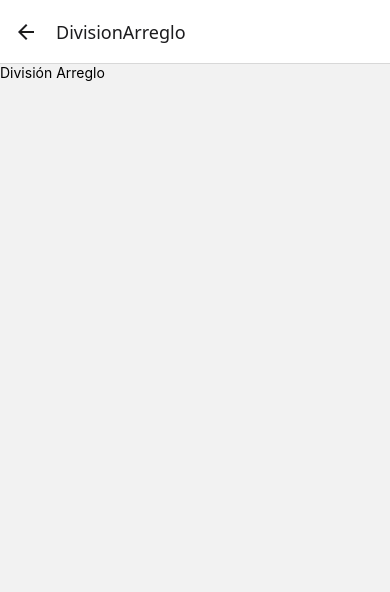
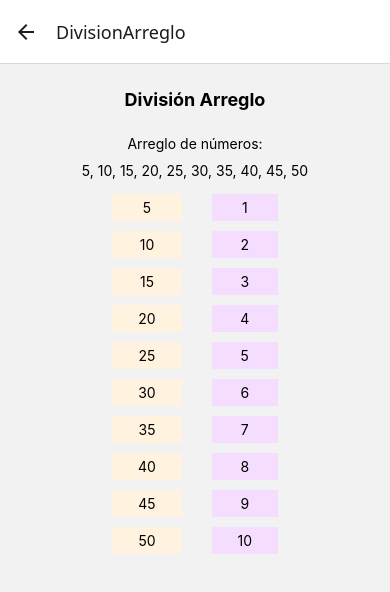
Before and after one commit to AlexdanTB/Ejercicios-TypeScript-ACD, a React Native app: screen /DivisionArreglo in a window 390 px wide. Shown: the top 592 px of the page. Built offline with nearby package versions, Linux system fonts and the light colour scheme.

Commit message:
Calcular division de numeros de arreglo entre 5

```diff
--- a/src/screens/PantallaDivisionArreglo.tsx
+++ b/src/screens/PantallaDivisionArreglo.tsx
@@ -1,10 +1,30 @@
 import React from 'react'
-import { Text, View } from 'react-native'
+import { FlatList, Text, View } from 'react-native'
+import { styles } from '../theme/appStyle'
 
 export const PantallaDivisionArreglo = () => {
-  return (
-    <View>
-        <Text>División Arreglo</Text>
-    </View>
-  )
+    const arreglo = [5, 10, 15, 20, 25, 30, 35, 40, 45, 50];
+
+    return (
+        <View style={styles.vw2}>
+            <Text style={styles.titulo}>División Arreglo</Text>
+            <Text>Arreglo de números:</Text>
+            <Text>{arreglo.join(", ")}</Text>
+            <View style={{ flexDirection: "row", width:"45%", gap: 20}}>
+                <FlatList
+                    data={arreglo}
+                    renderItem={({ item }) =>
+                        <Text style={[styles.fli, {backgroundColor:"#fff3e0ff"}]}>{item}</Text>
+                    }>
+                </FlatList>
+                <FlatList
+                    data={arreglo.map(num => num / 5)}
+                    renderItem={({ item }) =>
+                        <Text style={[styles.fli, {backgroundColor:"#f4ddfeff"}]}>{item}</Text>
+                    }>
+                </FlatList>
+
+            </View>
+        </View>
+    )
 }
--- a/src/theme/appStyle.ts
+++ b/src/theme/appStyle.ts
@@ -25,5 +25,10 @@ export const styles = StyleSheet.create({
         padding:10,
         paddingHorizontal:20,
         borderRadius:5
+    },
+    fli:{
+        textAlign:"center",
+        margin:5,
+        padding: 5
     }
 })
```
